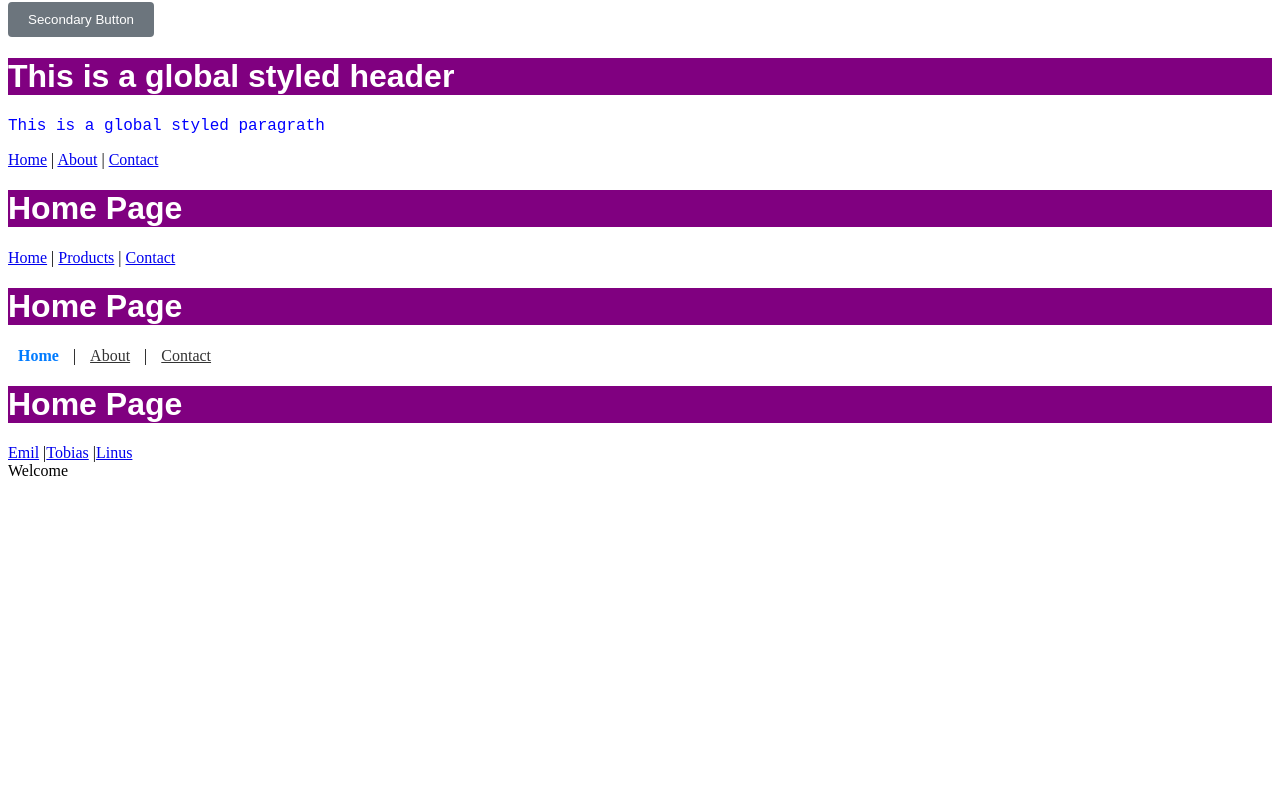
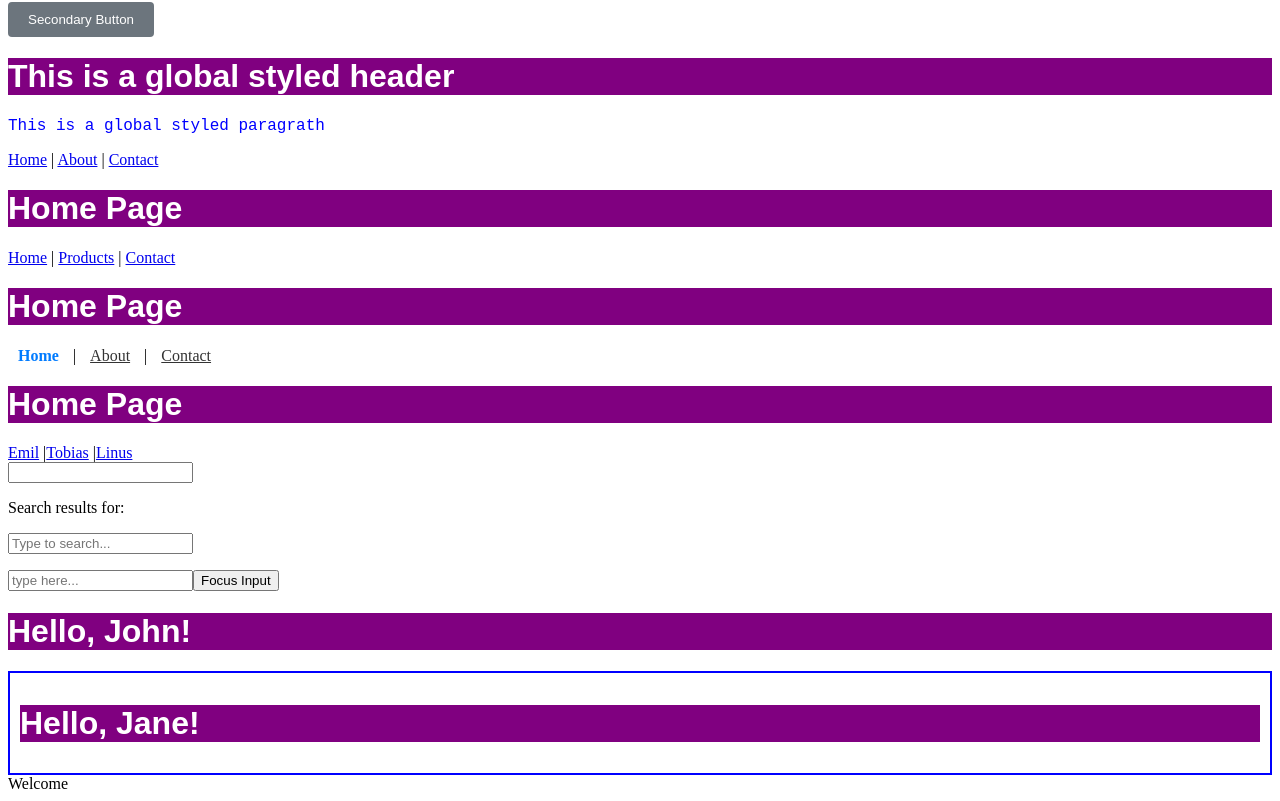
Before and after one commit to Dualboi/Learning-React, a React (Vite) app in the folder react-test/: page / in a window 1280 px wide. Shown: the part 4278-5079 px from the top of the page. Before the commit the page ends 4766 px from the top, so only its background shows below. Built offline with nearby package versions, Linux system fonts and the light colour scheme.

Commit message:
Completed W3Schools up to Sass

```diff
--- a/react-test/index.html
+++ b/react-test/index.html
@@ -1,6 +1,6 @@
 <!doctype html>
 <html lang="en">
-  <Title>React Test</Title>
+  <Title>Learning React</Title>
   <body>
     <div id="root"></div>
     <div id="details"></div>
--- a/react-test/package.json
+++ b/react-test/package.json
@@ -13,6 +13,7 @@
     "react": "^19.2.0",
     "react-dom": "^19.2.0",
     "react-router-dom": "^7.13.2",
+    "sass": "^1.99.0",
     "styled-components": "^6.3.12"
   },
   "devDependencies": {
--- a/react-test/src/learnJSX.jsx
+++ b/react-test/src/learnJSX.jsx
@@ -976,3 +976,150 @@ export function URLApp() {
         </BrowserRouter>
     )
 }
+
+// useTrasnition
+// The useTransition hook helps you keep your React app responsive during heavy updates.
+// It lets you mark some state updates as "non-urgent", allowing other, more urgent updates to happen first.
+import {useTransition} from 'react';
+
+export function SearchBar() {
+    const [text, setText] = useState('');
+    const [results, setResults] = useState('');
+    const [isPending, startTransition] = useTransition();
+
+    const handleChange = (e) => {
+        // Urgent: update input right away
+        setText(e.target.value);
+
+        // Non-urgent: Update search results
+        startTransition(() => {
+            setResults(e.value);
+        });
+    };
+
+    return (
+        <div>
+            <input value={text} onChange={handleChange} />
+            {isPending ? (
+                <p>Loading...</p>
+            ):(
+                <p>Search results for: {results}</p>
+            )}
+        </div>
+    );
+}
+
+// Real-World example with a search time
+
+// useTransition Hook
+// The useTransition hook returns two items:
+// isPending: tells you if a transition is active
+// startTransition: function to mark updates as transitions
+
+// How this example works:
+// When you type in the input field, it updates immediately
+// The search results update is wrapped in startTransition
+// While the results are updating, isPending is true
+// The UI stays responsive even with many results
+
+// import { useState, useTransitions } from 'react';
+
+export function SearchResults({ query }) {
+    // Simulate slow search results
+    const items = [];
+    if (query) {
+        for (let i = 0; i < 1000; i++){
+            items.push(<li key={i}>Result for {query} - {i}</li>);
+        }
+    }
+    return <ul>{items}</ul>;
+}
+
+export function SearchApp() {
+    const [input, setInput] = useState('');
+    const [query, setQuery] = useState('');
+    const [isPending, startTransition] = useTransition();
+
+    const handleChange = (e) => {
+        // Urgent: Update input field
+        setInput(e.target.value);
+
+        // Non-Urgent: update search results
+        startTransition(() => {
+            setQuery(e.target.value);
+        });
+    };
+
+    return (
+        <div>
+            <input
+            type="text"
+            value={input}
+            onChange={handleChange}
+            placeholder='Type to search...'
+            />
+            {isPending && <p>Loading results...</p>}
+            <SearchResults query={query} />
+        </div>
+    );
+}
+
+// React ForwardRef
+// forwardRef lets your component pass a reference to one of its children.
+// It's like giving a direct reference to a DOM element inside your component.
+import { forwardRef, useRef } from 'react';
+
+const MyInput = forwardRef((props, ref) => (
+    <input ref={ref} {...props} />
+));
+
+export function RefApp() {
+    const inputRef = useRef();
+
+    const focusInput = () => {
+        inputRef.current.focus();
+    };
+
+    return (
+        <div>
+            <MyInput ref={inputRef} placeholder="type here..."/>
+            <button onClick={focusInput}>Focus Input</button>
+        </div>
+    );
+}
+
+// Higher order components (HOC)
+// A higher-order component is a function that takes a component and returns a new component.
+// HOCs are used to reuse component logic, such as adding common functionality to multiple components without repeating code.
+
+// example adding a border to whatever is passed to it
+export function WithBorder(WrappedComponent) {
+    return function NewComponent(props) {
+        return (
+            <div style={{border: '2px solid blue', padding: '10px'}}>
+                <WrappedComponent {...props}/>
+            </div>
+        );
+    };
+}
+
+// Simple component wihtout border
+function Greeting({name}) {
+    return <h1>Hello, {name}!</h1>;
+}
+
+// Create a new component with the border
+const GreetingWithBorder = WithBorder(Greeting);
+
+export function HOCApp() {
+    return (
+        <div>
+            <Greeting name='John' />
+            <GreetingWithBorder name='Jane'/>
+        </div>
+    );
+}
+
+// Sass
+// Sass is a CSS preprocessor that adds features like variables, nested rules, mixins, and functions to regular CSS.
+// To use Sass in a React project, you can install the node-sass package and
--- a/react-test/src/main.jsx
+++ b/react-test/src/main.jsx
@@ -228,5 +228,9 @@ createRoot(document.getElementById('root')).render(
     <learnJSX.NestedApp/>
     <learnJSX.App8/>
     <learnJSX.URLApp/>
+    <learnJSX.SearchBar/>
+    <learnJSX.SearchApp/>
+    <learnJSX.RefApp/>
+    <learnJSX.HOCApp/>
   </div>
 )
```
Also changed, not shown: 1 other file (tests, documents, lock files or other folders).
